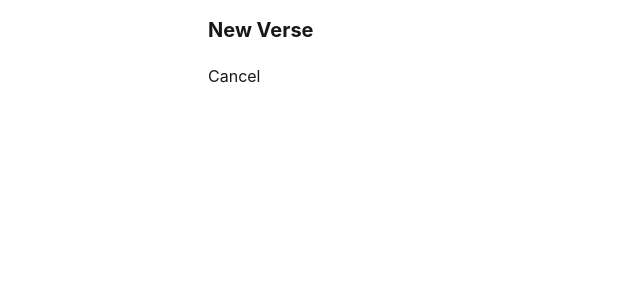
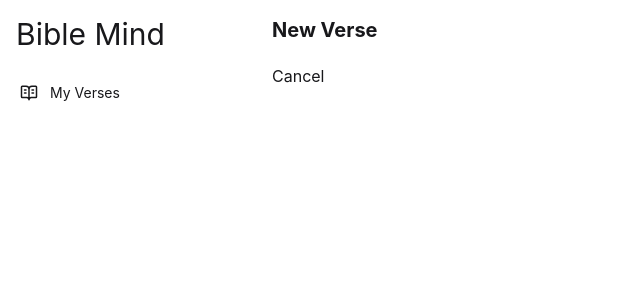
Before and after one commit to vickjavariz/bible-mind, a React (Vite) app: page /verses/new in a window 1280 px wide. Shown: the top 300 px of the page, without its empty margins (0-640 px from the left). Built offline with nearby package versions, Linux system fonts and the light colour scheme.

Commit message:
feat: add sidebar for medium and large screens

```diff
--- a/src/components/Dock.jsx
+++ /dev/null
@@ -1,25 +0,0 @@
-import DockItem from './DockItem';
-import { BookOpenTextIcon, PlusIcon } from './icons';
-
-export default function Dock() {
-  const dockItems = [
-    {
-      to: '/verses',
-      icon: BookOpenTextIcon,
-    },
-    {
-      to: '/verses/new',
-      icon: PlusIcon,
-    },
-  ];
-
-  return (
-    <nav className='dock'>
-      <div class='hidden flex-none md:block pointer-events-none'></div>
-      {dockItems.map(item => (
-        <DockItem item={item} />
-      ))}
-      <div class='hidden flex-none md:block pointer-events-none'></div>
-    </nav>
-  );
-}
--- /dev/null
+++ b/src/components/navigation/Dock.jsx
@@ -0,0 +1,18 @@
+import { NAVIGATION_ITEMS } from '../../config/navigation';
+import DockItem from './DockItem';
+
+export default function Dock() {
+  const dockItems = NAVIGATION_ITEMS.filter(item =>
+    item.placement.includes('dock'),
+  );
+
+  return (
+    <nav className='dock dock-xs md:hidden'>
+      <div className='hidden flex-none md:block pointer-events-none'></div>
+      {dockItems.map(item => (
+        <DockItem item={item} />
+      ))}
+      <div className='hidden flex-none md:block pointer-events-none'></div>
+    </nav>
+  );
+}
--- /dev/null
+++ b/src/components/navigation/Sidebar.jsx
@@ -0,0 +1,27 @@
+import { NAVIGATION_ITEMS } from '../../config/navigation';
+import SidebarItem from './SidebarItem';
+
+export default function Sidebar({ children }) {
+  const sidebarItems = NAVIGATION_ITEMS.filter(item =>
+    item.placement.includes('sidebar'),
+  );
+
+  return (
+    <div className='drawer md:drawer-open'>
+      <input id='drawer-toggle' type='checkbox' className='drawer-toggle' />
+
+      <div className='drawer-content'>{children}</div>
+
+      <nav className='drawer-side'>
+        <div className='flex flex-col items-start min-h-dvh'>
+          <p className='hidden lg:block text-3xl p-4'>Bible Mind</p>
+          <ul className='menu w-full grow md:pt-4 lg:pt-2 lg:w-64'>
+            {sidebarItems.map(item => (
+              <SidebarItem item={item} />
+            ))}
+          </ul>
+        </div>
+      </nav>
+    </div>
+  );
+}
--- /dev/null
+++ b/src/components/navigation/SidebarItem.jsx
@@ -0,0 +1,18 @@
+import { Link } from '@tanstack/react-router';
+
+export default function SidebarItem({ item }) {
+  const { to, label, icon: Icon } = item;
+
+  return (
+    <li>
+      <Link
+        to={to}
+        activeProps={{ className: 'menu-focus' }}
+        activeOptions={{ exact: true }}
+      >
+        <Icon className='text-lg' />
+        <span className='hidden lg:block lg:pl-1'>{label}</span>
+      </Link>
+    </li>
+  );
+}
--- /dev/null
+++ b/src/config/navigation.js
@@ -0,0 +1,16 @@
+import { BookOpenTextIcon, PlusIcon } from '../components/icons';
+
+export const NAVIGATION_ITEMS = [
+  {
+    to: '/verses',
+    label: 'My Verses',
+    icon: BookOpenTextIcon,
+    placement: ['dock', 'sidebar'],
+  },
+  {
+    to: '/verses/new',
+    label: 'Add Verse',
+    icon: PlusIcon,
+    placement: ['dock'],
+  },
+];
--- a/src/main.jsx
+++ b/src/main.jsx
@@ -1,4 +1,5 @@
 import { createRouter, RouterProvider } from '@tanstack/react-router';
+import { TanStackRouterDevtools } from '@tanstack/react-router-devtools';
 import { StrictMode } from 'react';
 import { createRoot } from 'react-dom/client';
 import './index.css';
@@ -9,5 +10,6 @@ const router = createRouter({ routeTree });
 createRoot(document.getElementById('root')).render(
   <StrictMode>
     <RouterProvider router={router} />
+    <TanStackRouterDevtools router={router} toggleButtonProps={{ class: '!hidden md:!flex' }} />
   </StrictMode>,
 );
--- a/src/routes/__root.jsx
+++ b/src/routes/__root.jsx
@@ -1,6 +1,6 @@
 import { createRootRoute, Outlet, useLocation } from '@tanstack/react-router';
-import { TanStackRouterDevtools } from '@tanstack/react-router-devtools';
-import Dock from '../components/Dock';
+import Dock from '../components/navigation/Dock';
+import Sidebar from '../components/navigation/Sidebar';
 
 export const Route = createRootRoute({
   component: RootComponent,
@@ -11,16 +11,14 @@ function RootComponent() {
   const displayDock = !pathname.includes('/verses/new');
 
   return (
-    <>
+    <Sidebar>
       <div className='flex flex-col min-h-dvh'>
-        <main className='flex-1 flex flex-col w-full max-w-4xl mx-auto p-4'>
+        <main className='flex-1 flex flex-col w-full mx-auto p-4'>
           <Outlet />
         </main>
 
         {displayDock && <Dock />}
       </div>
-
-      <TanStackRouterDevtools />
-    </>
+    </Sidebar>
   );
 }
```
Also changed, not shown: src/components/navigation/DockItem.jsx (renamed from src/components/DockItem.jsx).
